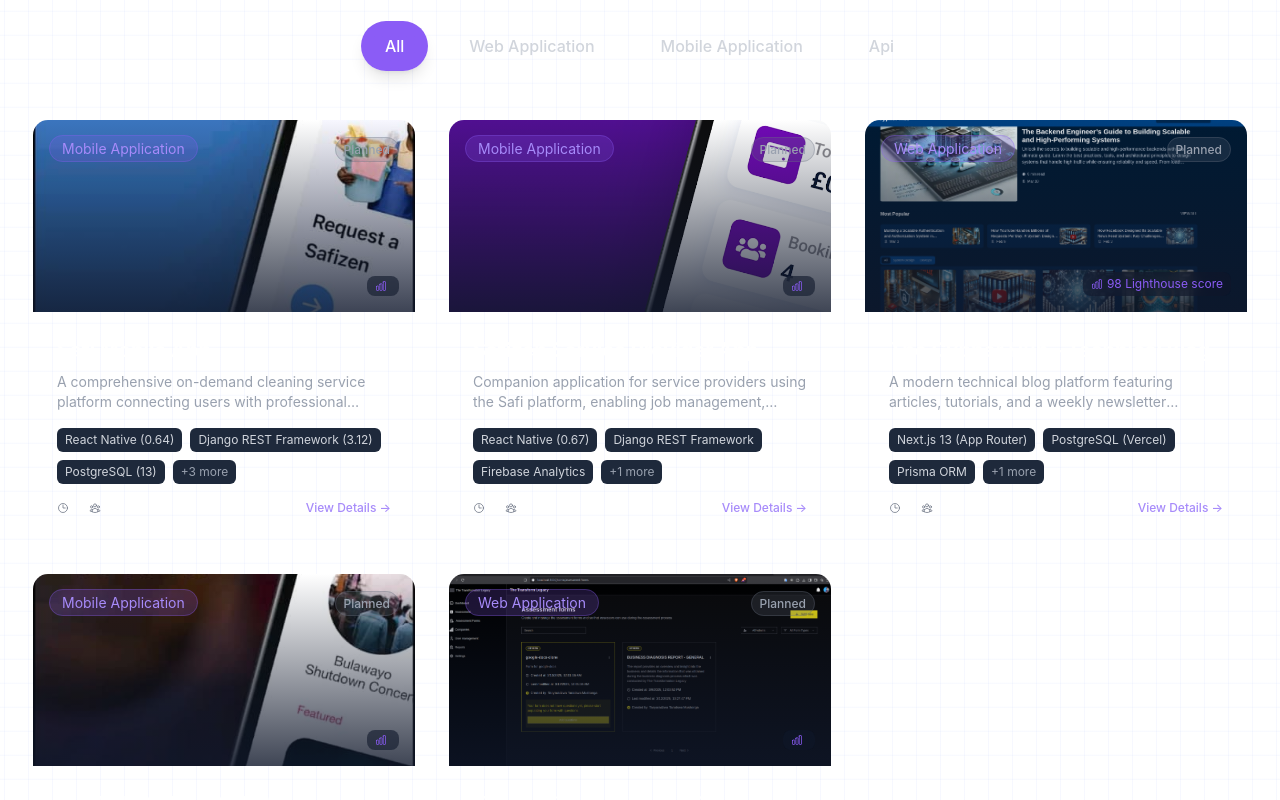
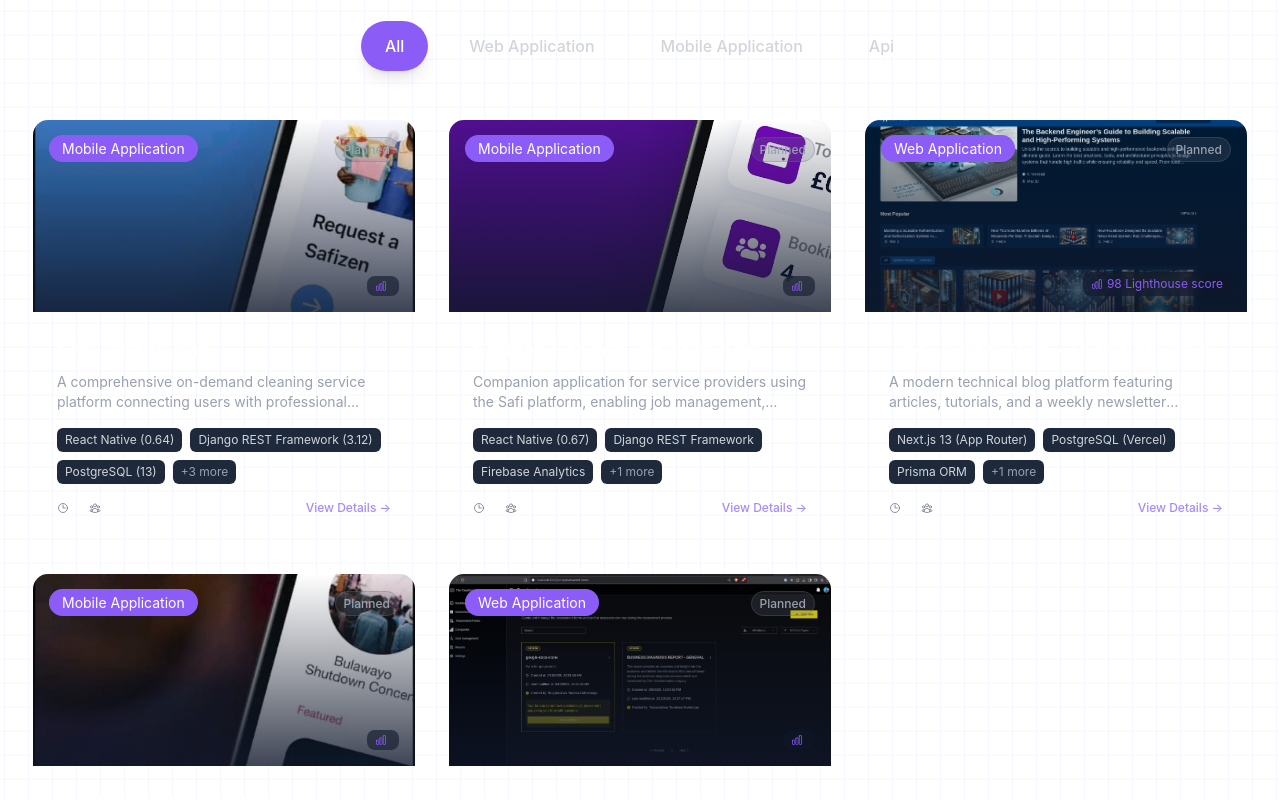
Before and after one commit to TanyaMushonga/tanyaradzwatmushonga-portifolio, a Next.js app: page / in a window 1280 px wide. Shown: the part 3100-3900 px from the top of the page. Built offline with nearby package versions, Linux system fonts and the light colour scheme.

Commit message:
refactor: Clean up ProjectCard component structure and improve code readability

```diff
--- a/src/app/components/projects/projectCard.tsx
+++ b/src/app/components/projects/projectCard.tsx
@@ -1,37 +1,20 @@
-'use client'
-import React from 'react'
-import { motion } from 'framer-motion'
+"use client";
+import React from "react";
+import { motion } from "framer-motion";
 import {
   EyeIcon,
   CodeBracketIcon,
   ChartBarIcon,
   ClockIcon,
-  UserGroupIcon
-} from '@heroicons/react/24/outline'
-
-interface Project {
-  id: string
-  title: string
-  description: string
-  image: string
-  category: string
-  techStack: string[]
-  metrics: {
-    performance: string
-    duration: string
-    team: string
-  }
-  links: {
-    live?: string
-    github?: string
-  }
-  status: 'completed' | 'in-progress' | 'planned'
-}
+  UserGroupIcon,
+} from "@heroicons/react/24/outline";
+import Image from "next/image";
+import { Project } from "./types";
 
 interface ProjectCardProps {
-  project: Project
-  index: number
-  onSelect: (project: Project) => void
+  project: Project;
+  index: number;
+  onSelect: (project: Project) => void;
 }
 
 const ProjectCard = ({ project, index, onSelect }: ProjectCardProps) => {
@@ -46,37 +29,40 @@ const ProjectCard = ({ project, index, onSelect }: ProjectCardProps) => {
       className="glass-effect rounded-2xl overflow-hidden border border-white/10 group cursor-pointer"
       onClick={() => onSelect(project)}
     >
-      {/* Project Image */}
       <div className="relative h-48 overflow-hidden">
-        <img
+        <Image
+          width={150}
+          height={140}
           src={project.image}
           alt={project.title}
           className="w-full h-full object-cover transition-transform duration-500 group-hover:scale-110"
         />
         <div className="absolute inset-0 bg-gradient-to-t from-dark-900/80 to-transparent" />
 
-        {/* Project Category Badge */}
         <div className="absolute top-4 left-4">
-          <span className="bg-primary-500/20 backdrop-blur-sm px-3 py-1 rounded-full text-sm text-primary-400 border border-primary-500/30">
+          <span className="bg-primary-500 backdrop-blur-sm px-3 py-1 rounded-full text-sm text-white border border-primary-500/30">
             {project.category}
           </span>
         </div>
 
-        {/* Project Status Badge */}
         <div className="absolute top-4 right-4">
-          <span className={`px-2 py-1 rounded-full text-xs font-medium backdrop-blur-sm ${
-            project.status === 'completed'
-              ? 'bg-accent-500/20 text-accent-400 border border-accent-500/30'
-              : project.status === 'in-progress'
-              ? 'bg-yellow-500/20 text-yellow-400 border border-yellow-500/30'
-              : 'bg-gray-500/20 text-gray-400 border border-gray-500/30'
-          }`}>
-            {project.status === 'completed' ? 'Completed' :
-             project.status === 'in-progress' ? 'In Progress' : 'Planned'}
+          <span
+            className={`px-2 py-1 rounded-full text-xs font-medium backdrop-blur-sm ${
+              project.status === "completed"
+                ? "bg-accent-500/20 text-accent-400 border border-accent-500/30"
+                : project.status === "in-progress"
+                ? "bg-yellow-500/20 text-yellow-400 border border-yellow-500/30"
+                : "bg-gray-500/20 text-gray-400 border border-gray-500/30"
+            }`}
+          >
+            {project.status === "completed"
+              ? "Completed"
+              : project.status === "in-progress"
+              ? "In Progress"
+              : "Planned"}
           </span>
         </div>
 
-        {/* Quick Metrics */}
         <div className="absolute bottom-4 right-4 flex items-center space-x-2">
           <div className="bg-dark-900/60 backdrop-blur-sm px-2 py-1 rounded-lg text-xs text-accent-400 flex items-center">
             <ChartBarIcon className="w-3 h-3 mr-1" />
@@ -86,26 +72,26 @@ const ProjectCard = ({ project, index, onSelect }: ProjectCardProps) => {
 
         {/* Quick Action Overlay */}
         <div className="absolute inset-0 bg-dark-900/60 opacity-0 group-hover:opacity-100 transition-opacity duration-300 flex items-center justify-center space-x-4">
-          {project?.links?.live && (
+          {project?.liveUrl && (
             <motion.button
               whileHover={{ scale: 1.1 }}
               whileTap={{ scale: 0.95 }}
               onClick={(e: React.MouseEvent) => {
-                e.stopPropagation()
-                window.open(project.links.live, '_blank')
+                e.stopPropagation();
+                window.open(project.liveUrl, "_blank");
               }}
               className="bg-primary-500 hover:bg-primary-600 p-3 rounded-full transition-colors"
             >
               <EyeIcon className="w-5 h-5 text-white" />
             </motion.button>
           )}
-          {project?.links?.github && (
+          {project?.githubUrl && (
             <motion.button
               whileHover={{ scale: 1.1 }}
               whileTap={{ scale: 0.95 }}
               onClick={(e: React.MouseEvent) => {
-                e.stopPropagation()
-                window.open(project.links.github, '_blank')
+                e.stopPropagation();
+                window.open(project.githubUrl, "_blank");
               }}
               className="bg-dark-700 hover:bg-dark-600 p-3 rounded-full transition-colors"
             >
@@ -115,7 +101,6 @@ const ProjectCard = ({ project, index, onSelect }: ProjectCardProps) => {
         </div>
       </div>
 
-      {/* Project Content */}
       <div className="p-6">
         <h3 className="text-xl font-bold text-white mb-2 group-hover:text-primary-400 transition-colors">
           {project.title}
@@ -125,7 +110,6 @@ const ProjectCard = ({ project, index, onSelect }: ProjectCardProps) => {
           {project.description}
         </p>
 
-        {/* Tech Stack */}
         <div className="flex flex-wrap gap-2 mb-4">
           {project.techStack.slice(0, 3).map((tech, i) => (
             <span
@@ -142,7 +126,6 @@ const ProjectCard = ({ project, index, onSelect }: ProjectCardProps) => {
           )}
         </div>
 
-        {/* Project Metrics */}
         <div className="flex items-center justify-between text-xs text-gray-500">
           <div className="flex items-center space-x-4">
             <div className="flex items-center">
@@ -155,19 +138,16 @@ const ProjectCard = ({ project, index, onSelect }: ProjectCardProps) => {
             </div>
           </div>
 
-          <div className="text-primary-400 font-medium">
-            View Details →
-          </div>
+          <div className="text-primary-400 font-medium">View Details →</div>
         </div>
       </div>
 
-      {/* Hover Glow Effect */}
       <div className="absolute inset-0 rounded-2xl opacity-0 group-hover:opacity-100 transition-opacity duration-300 pointer-events-none">
         <div className="absolute inset-0 rounded-2xl bg-gradient-to-r from-primary-500/10 to-accent-500/10" />
         <div className="absolute inset-0 rounded-2xl border border-primary-500/20" />
       </div>
     </motion.div>
-  )
-}
+  );
+};
 
-export default ProjectCard
+export default ProjectCard;
```
